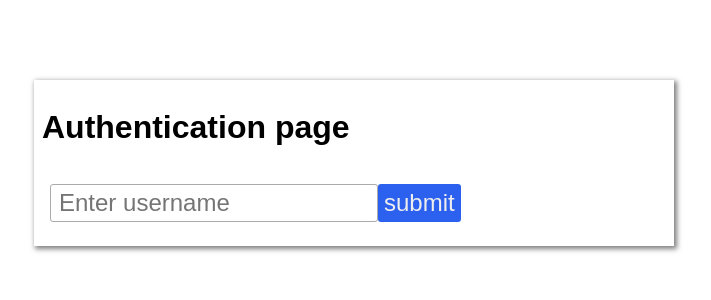
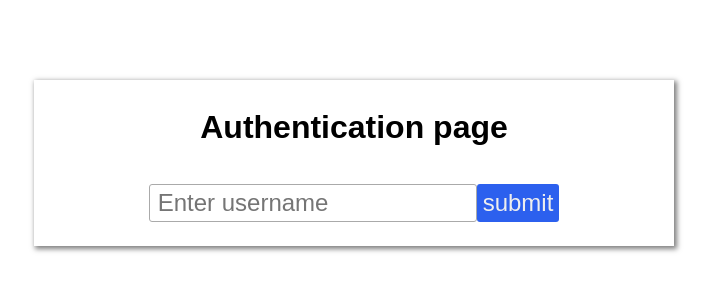
Before and after one commit to sadman59m/url-shortener, a React (Vite) app: page /auth in a window 1280 px wide. Shown: the top 300 px of the page, without its empty margins (286-997 px from the left). Built offline with nearby package versions, Linux system fonts and the light colour scheme.

Commit message:
slight changes in authentication compoment style

```diff
--- a/src/components/Authentication.jsx
+++ b/src/components/Authentication.jsx
@@ -7,7 +7,9 @@ const Authentication = () => {
   return (
     <Card className={classes.main}>
       <h1>Authentication page</h1>
-      <AuthForm />
+      <div>
+        <AuthForm />
+      </div>
     </Card>
   );
 };
--- a/src/components/Authentication.module.css
+++ b/src/components/Authentication.module.css
@@ -2,4 +2,7 @@
   width: 90%;
   max-width: 40rem;
   margin: 5rem auto;
+  display: flex;
+  flex-direction: column;
+  align-items: center;
 }
```
